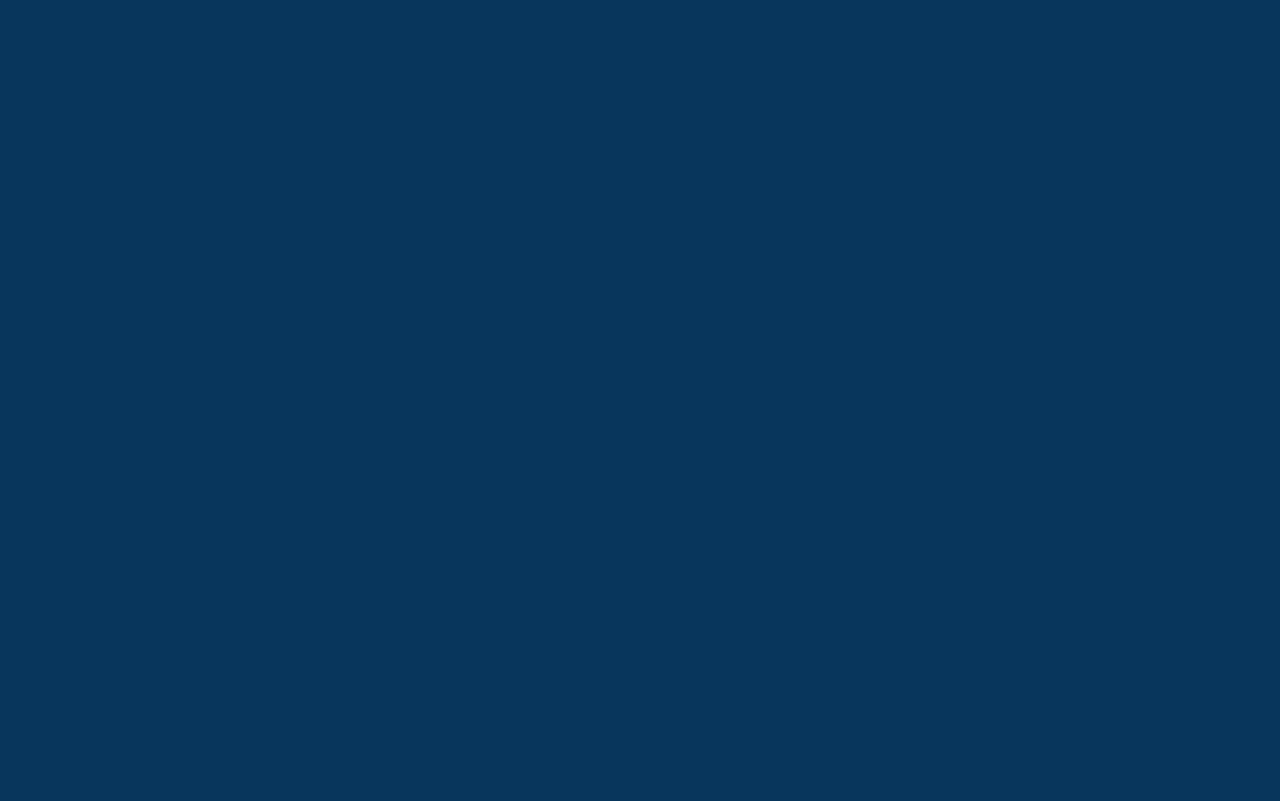
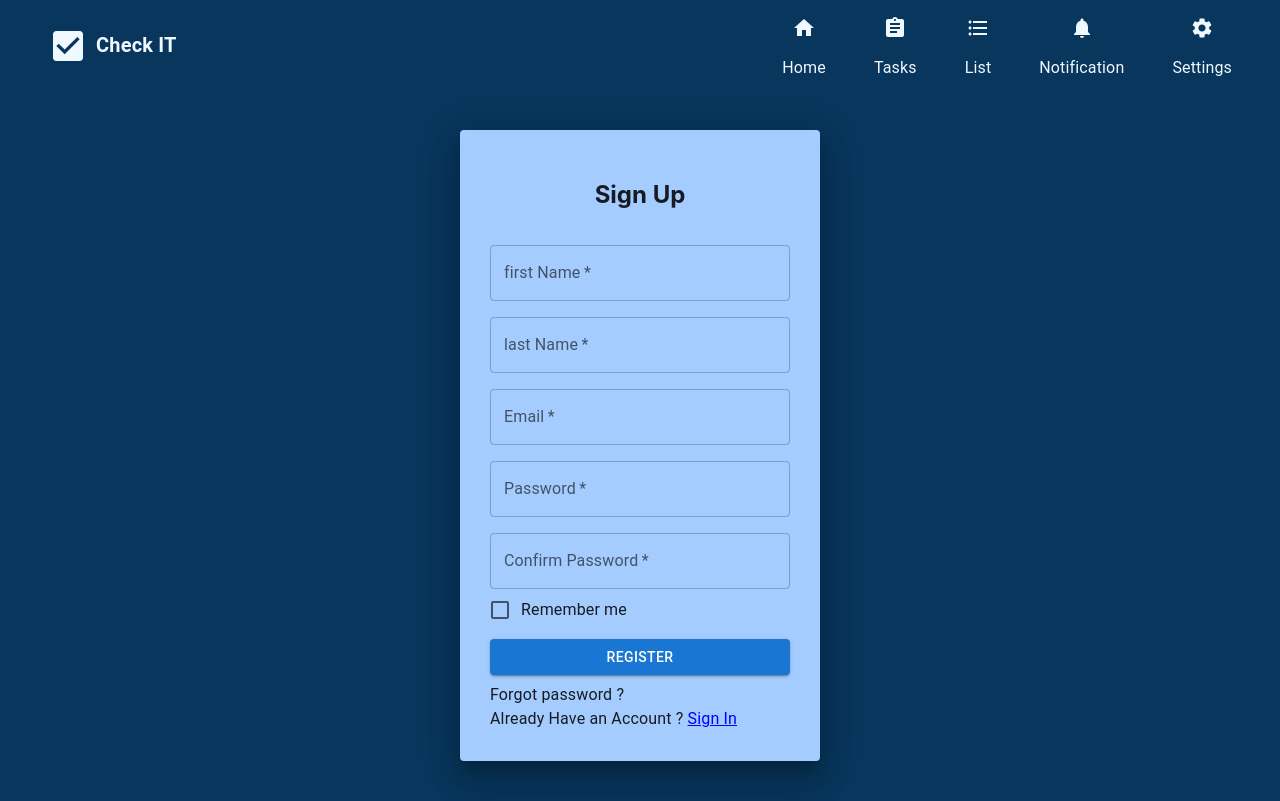
Before and after one commit to RashidHussain786/CheckIt_Frontend, a React (Create React App) app: page /register in a window 1280 px wide. Before the commit this address had no page. Built offline with nearby package versions, Linux system fonts and the light colour scheme.

Commit message:
loginIntrgateWithBackend

```diff
--- a/package.json
+++ b/package.json
@@ -7,10 +7,10 @@
     "@emotion/styled": "^11.11.0",
     "@mui/icons-material": "^5.14.3",
     "@mui/material": "^5.14.3",
-    "@mui/styles": "^5.14.3",
     "@testing-library/jest-dom": "^5.17.0",
     "@testing-library/react": "^13.4.0",
     "@testing-library/user-event": "^13.5.0",
+    "axios": "^1.4.0",
     "react": "^18.2.0",
     "react-dom": "^18.2.0",
     "react-router-dom": "^6.14.2",
--- a/src/App.js
+++ b/src/App.js
@@ -13,7 +13,7 @@ function App() {
     <Routes>
     <Route exact path="/" element={<Home/>} />
     <Route exact path="/login" element={<Login/>} />
-    <Route exact path="/signup" element={<Register/>} />
+    <Route exact path="/register" element={<Register/>} />
     <Route exact path="/chat" element={<Chat/>} />
     <Route exact path="/taskmanager" element={<Taskmanager/>} />
     </Routes>
--- a/src/ChatComponents/NavBar.js
+++ b/src/ChatComponents/NavBar.js
@@ -1,5 +1,5 @@
 import { AccountCircle, Call, Chat, CheckBox, Group } from '@mui/icons-material';
-import { Box, Container, IconButton, Typography } from '@mui/material';
+import { Box, Container, IconButton } from '@mui/material';
 import React from 'react';
 
 const NavBar = () => {
--- a/src/Components/TaskListComponent/TaskBody.jsx
+++ b/src/Components/TaskListComponent/TaskBody.jsx
@@ -1,4 +1,4 @@
-import {  Button, Grid, Typography } from "@mui/material";
+import {  Button, Grid} from "@mui/material";
 import { Box } from "@mui/system";
 import React from "react";
 import TaskCard from "./TaskCard";
--- a/src/Pages/Login.jsx
+++ b/src/Pages/Login.jsx
@@ -1,28 +1,64 @@
-import React from "react";
+import React, { useState } from "react";
 import Paper from "@mui/material/Paper";
 import NavBar from "../Components/NavBar"
-import {
-  Button,
-  Checkbox,
-  FormControlLabel,
-  Grid,
-  TextField,
-  Typography,
-} from "@mui/material";
+import {Button,Checkbox,FormControlLabel,Grid,TextField,Typography,} from "@mui/material";
+import { useNavigate } from "react-router-dom";
+import { authService } from "../Services/Api";
 
 const Login = () => {
-  const paperStyle = {
-    padding: 30,
-    minHeight: "45vh",
-    width: 300,
-    margin: "40px auto",
-    backgroundColor:'rgb(165 204 255)'
+  const paperStyle = {padding: 30,minHeight: "45vh",width: 300,margin: "40px auto",backgroundColor:'rgb(165 204 255)'};
+  const btnstyle = { margin: "8px 0" };
+
+  const navigate= useNavigate();
+  const [success,setSuccess]=useState("");
+
+  const [errors, setErrors] = useState({});
+
+  const [loginRequest, setLoginRequest] = useState({
+    email: '',
+    password: ''
+  });
+
+  const handleLogin = async () => {
+    setErrors({});
+    try {
+      const response = await authService.login(loginRequest);
+      const token = response.token;
+      localStorage.setItem('token', token);
+
+      console.log("Successfully login");
+      setSuccess("Successfully login");
+      setLoginRequest({
+        email: '',
+        password: ''
+      });
+      navigate("/");
+    } catch (error) {
+      setErrors({
+        Email: error.response.data.Email ? [error.response.data.Email] : [],
+        Password: error.response.data.Password ? [error.response.data.Password] : []
+      });
+    }
+  }
+
+  const handleInputChange = (e) => {
+    const { name, value } = e.target;
+    setLoginRequest((prevloginRequest) => ({
+      ...prevloginRequest,
+      [name]: value,
+    }));
+
+    // Reset the error message for the specific field
+    setErrors((prevErrors) => ({
+      ...prevErrors,
+      [name]: '',
+    }));
   };
 
-  const btnstyle = { margin: "8px 0" };
   return (
     <>
     <NavBar/>
+    {success && <Typography color="success" sx={{alignItems:'center',justifyContent:'center'}}>{success}</Typography>}
       <Grid>
         <Paper elevation={20} style={paperStyle}>
           <Grid align="center">
@@ -30,13 +66,19 @@ const Login = () => {
           </Grid>
 
           <TextField
-            sx={{ marginTop: 5 }}
+            sx={{ marginTop: 2}}
             label="Username"
             placeholder="Enter username"
             spacing={3}
             fullWidth
             required
-          />
+            name="email"
+            value={loginRequest.email}
+            onChange={handleInputChange}
+            error={errors.Email && errors.Email.length > 0}
+            helperText={errors.Email }
+            />
+
 
           <TextField
             sx={{ marginTop: 2 }}
@@ -46,7 +88,13 @@ const Login = () => {
             type="password"
             fullWidth
             required
+            name="password"
+            value={loginRequest.password}
+            onChange={handleInputChange}
+            error={errors.Password && errors.Password.length > 0}
+            helperText={errors.Password }
           />
+
 
           <FormControlLabel
             control={<Checkbox name="checkedB" color="primary" />}
@@ -58,11 +106,15 @@ const Login = () => {
             variant="contained"
             style={btnstyle}
             fullWidth
+            onClick={handleLogin}
           >
             Sign in
           </Button>
           <Typography>Forgot password ?</Typography>
-          <Typography> Do you have an account ? Sign Up</Typography>
+          <Typography> Do you have an account ? {" "}
+            <span onClick={()=>navigate("/register")} style={{ cursor: "pointer", color: "blue", textDecoration: "underline" }}>
+              Sign Up
+            </span></Typography>
         </Paper>
       </Grid>
     </>
@@ -70,3 +122,13 @@ const Login = () => {
 };
 
 export default Login;
+//   if(User.firstName===""|| User.lastName===""|| User.email==="" ||User.password<6){
+    //     setErrors({...errors,firstName:'First Name is required',lastName:"Last name is required",email:"email is required",password:"Password must be at least 6 characters long"});
+    //     return;
+    //   }
+    //   // Email format validation using regular expression
+    // const emailPattern = /^[a-zA-Z0-9._%+-]+@[a-zA-Z0-9.-]+\.[a-zA-Z]{2,}$/;
+    // if (!emailPattern.test(User.email)) {
+    //   setErrors({ ...errors, email: "Invalid email format" });
+    //   return;
+    // }
--- a/src/Pages/Register.jsx
+++ b/src/Pages/Register.jsx
@@ -1,27 +1,80 @@
-import React from "react";
+import React, { useState } from "react";
 import Paper from "@mui/material/Paper";
-import {
-  Button,
-  Checkbox,
-  FormControlLabel,
-  Grid,
-  TextField,
-  Typography,
-} from "@mui/material";
+import { Button, Checkbox, FormControlLabel, Grid, TextField, Typography } from "@mui/material";
+import { useNavigate } from 'react-router-dom';
 import NavBar from "../Components/NavBar";
+import { authService } from "../Services/Api";
 
 const Register = () => {
-    const paperStyle = {
-        padding: 30,
-        minHeight: "60vh",
-        width: 300,
-        margin: "40px auto",
-        backgroundColor: "rgb(165 204 255)",
-      };
-      const btnstyle = { margin: "8px 0" };
+  const paperStyle = {padding: 30,minHeight: "60vh",width: 300,margin: "40px auto",backgroundColor: "rgb(165 204 255)",};
+  const btnstyle = { margin: "8px 0" };
+  const navigate= useNavigate();
+
+  const [success,setSuccess]=useState("");
+
+  const [errors, setErrors] = useState({});
+
+  const [User, setUser] = useState({
+    firstName: '',
+    lastName: '',
+    email: '',
+    password: '',
+    confirmPassword: '',
+  });
+
+  const handleRegister = async () => {
+    setErrors({});
+    try {
+      if (User.password !== User.confirmPassword) {
+        setErrors({ ...errors, confirmPassword: "Passwords do not match" });
+        return;
+      }
+      await authService.signup(User);
+      console.log("Successfully registered");
+      setSuccess("Successfully registered");
+      setUser({
+        firstName: '',
+        lastName: '',
+        email: '',
+        password: '',
+        confirmPassword: '',
+      });
+        navigate("/login");
+
+    } catch (error) {
+      if (Array.isArray(error.response.data.errors)) {
+        const errorObj = {};
+
+        error.response.data.errors.forEach(errorMessage => {
+          const fieldName = errorMessage.split(" ")[0];
+          const errorMessageWithFieldName = errorMessage.split(",");
+          errorObj[fieldName] = errorMessageWithFieldName;
+        });
+
+        setErrors(errorObj);
+      }
+    }
+  }
+
+  const handleInputChange = (e) => {
+    const { name, value } = e.target;
+    setUser((prevUser) => ({
+      ...prevUser,
+      [name]: value,
+    }));
+
+    // Reset the error message for the specific field
+    setErrors((prevErrors) => ({
+      ...prevErrors,
+      [name]: '',
+    }));
+  };
+
+
   return (
     <>
-    <NavBar/>
+      <NavBar />
+      {success && <Typography color="success" sx={{alignItems:'center',justifyContent:'center'}}>{success}</Typography>}
       <Grid>
         <Paper elevation={20} style={paperStyle}>
           <Grid align="center">
@@ -29,24 +82,47 @@ const Register = () => {
           </Grid>
 
           <TextField
-            sx={{ marginTop: 5 }}
-            label="Fullname"
-            placeholder="Enter Full Name"
+            sx={{ marginTop: 2 }}
+            label="first Name"
+            placeholder="Enter First Name"
             spacing={3}
             fullWidth
             required
+            name="firstName"
+            value={User.firstName}
+            onChange={handleInputChange}
+            error={errors.First && errors.First.length > 0}
+            helperText={errors.First }
+            />
+
+          <TextField
+            sx={{ marginTop: 2 }}
+            label="last Name"
+            placeholder="Enter Last Name"
+            spacing={3}
+            fullWidth
+            required
+            name="lastName"
+            value={User.lastName}
+            onChange={handleInputChange}
+            error={errors.Last && errors.Last.length > 0}
+            helperText={errors.Last }
           />
-           <TextField
+
+          <TextField
             sx={{ marginTop: 2 }}
             label="Email"
-            placeholder="Enter Email"
+            placeholder="example@gmail.com"
             spacing={3}
             type="email"
             fullWidth
             required
-          />
-
-
+            name="email"
+            value={User.email}
+            onChange={handleInputChange}
+            error={errors.Email && errors.Email.length > 0}
+            helperText={errors.Email }
+            />
 
           <TextField
             sx={{ marginTop: 2 }}
@@ -56,7 +132,13 @@ const Register = () => {
             type="password"
             fullWidth
             required
+            name="password"
+            value={User.password}
+            onChange={handleInputChange}
+            error={errors.Password && errors.Password.length > 0}
+            helperText={errors.Password }
           />
+
           <TextField
             sx={{ marginTop: 2 }}
             label="Confirm Password"
@@ -65,7 +147,16 @@ const Register = () => {
             type="password"
             fullWidth
             required
+            name="confirmPassword"
+            value={User.confirmPassword}
+            onChange={handleInputChange}
+            error={Boolean(errors.confirmPassword)}
           />
+          {errors.confirmPassword && (
+          <Typography variant="body2" color="error">
+           {errors.confirmPassword}
+          </Typography>
+          )}
 
           <FormControlLabel
             control={<Checkbox name="checkedB" color="primary" />}
@@ -77,15 +168,21 @@ const Register = () => {
             variant="contained"
             style={btnstyle}
             fullWidth
+            onClick={handleRegister}
           >
             Register
           </Button>
           <Typography>Forgot password ?</Typography>
-          <Typography> Already Have an Account ? Sign In</Typography>
+          <Typography>
+            Already Have an Account ?{" "}
+            <span onClick={()=>navigate("/login")} style={{ cursor: "pointer", color: "blue", textDecoration: "underline" }}>
+              Sign In
+            </span>
+          </Typography>
         </Paper>
       </Grid>
     </>
-  )
+  );
 }
 
-export default Register
+export default Register;
--- a/src/Services/Api.js
+++ b/src/Services/Api.js
@@ -0,0 +1,83 @@
+import axios from "axios";
+
+const baseUrl="http://localhost:8080";
+
+const api = axios.create({
+ baseURL:baseUrl,
+ headers:{
+    'Content-Type':'application/json',
+ },
+});
+
+// Add an interceptor to include the token in the headers of every request
+api.interceptors.request.use((config) => {
+    const token = localStorage.getItem('token');
+    if (token) {
+      config.headers['Authorization'] = `Bearer ${token}`;
+    }
+    return config;
+  });
+
+  const authService={
+    signup: async(User)=>{
+        try{
+            const response=await api.post("/user/register",User);
+            return response.data;
+        }catch(error) {
+          throw error;
+        }
+    },
+
+    login: async(loginRequest)=>{
+        try{
+           const response = await api.post("/user/login",loginRequest);
+           return response.data;
+        }catch(error){
+           throw error;
+        }
+    },
+  };
+
+  const taskManagerService={
+    getTask: async()=>{
+        try{
+           const response= await api.get("/tasks/");
+           return response.data;
+        }catch(error){
+            throw error;
+        }
+    },
+    getTaskById :async(id)=>{
+       try{
+          const response= await api.get(`/tasks/${id}`);
+          return response.data;
+       }catch(error){
+        throw error;
+       }
+    },
+    createTask :async(task)=>{
+        try{
+          const response= await api.post("/tasks/createTask",task);
+          return response.data;
+        }catch(error){
+            throw error;
+        }
+    },
+    deleteTask:async(id)=>{
+        try{
+           const response = await api.delete( `/tasks/deleteTask${id}`);
+           return response.data;
+        }catch(error){
+            throw error;
+        }
+    },
+    updateTask:async(id, task)=>{
+        try{
+          const response= await api.put(`/tasks/updateTask${id}`,task);
+          return response.data;
+        }catch(error){
+            throw error;
+        }
+    },
+  };
+  export {authService,taskManagerService};
```
Also changed, not shown: 1 other file (tests, documents, lock files or other folders).
